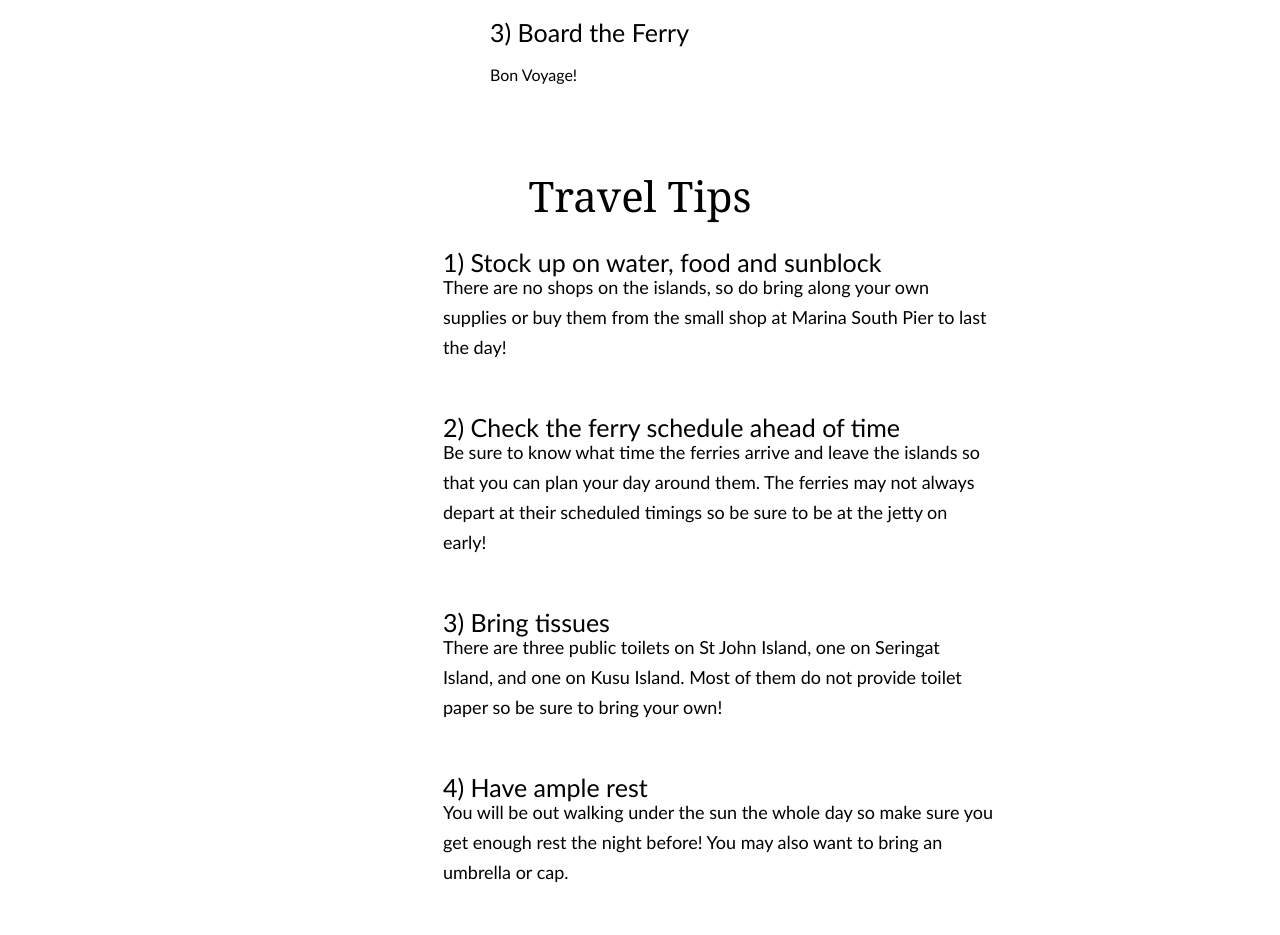
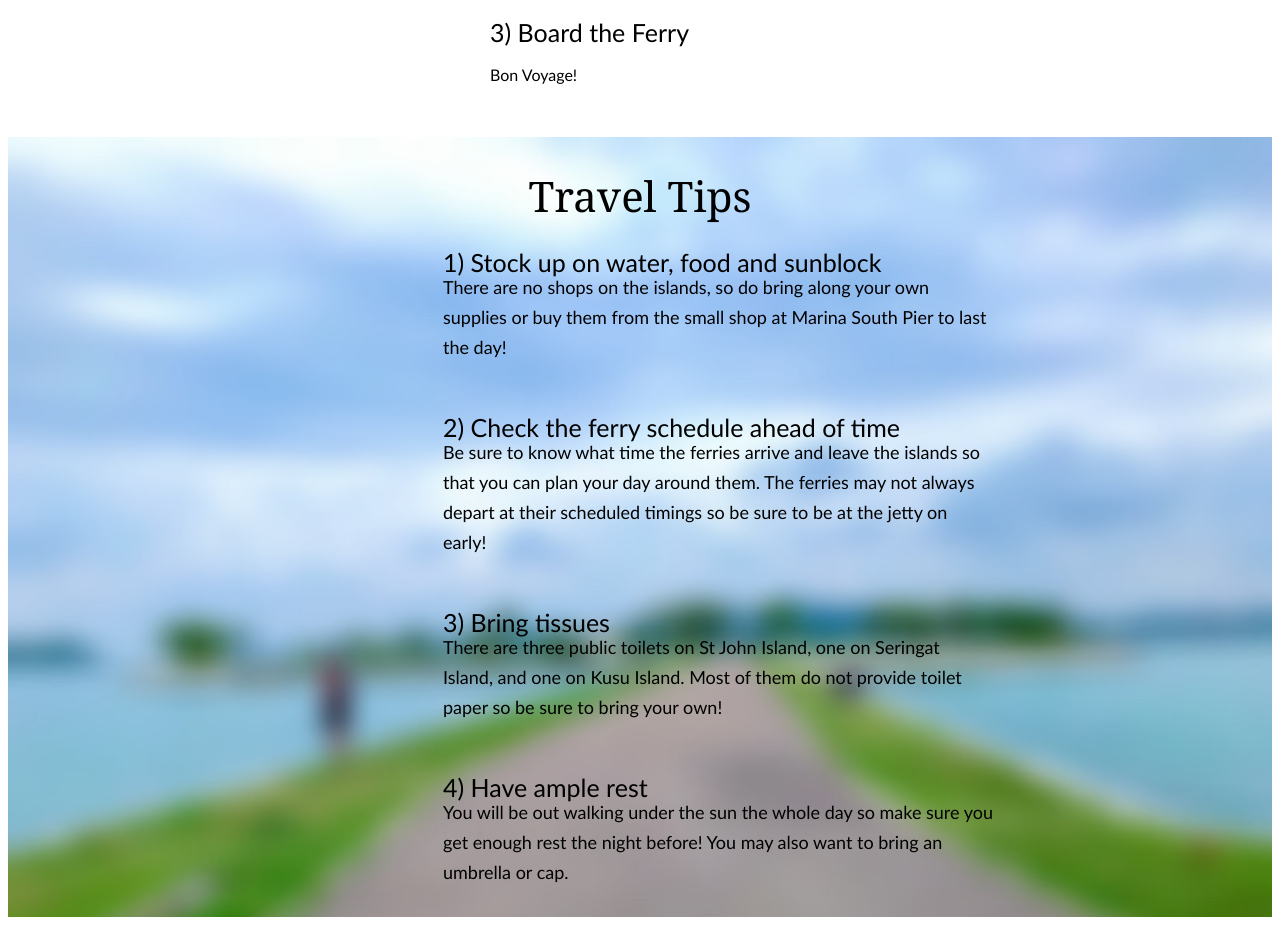
Before and after one commit to hongtatngo/Southern_island, a plain HTML site: page index.html in a window 1280 px wide. Shown: the part 4302-5237 px from the top of the page. Drawn offline with Linux system fonts and the light colour scheme.

Commit message:
Add files via upload

```diff
--- a/index.html
+++ b/index.html
@@ -213,7 +213,7 @@
         line-height: 30px;
       }
       .end {
-        background-image: url("blurred photo.jpeg");
+        background-image: url("blurredphoto.jpeg");
         background-repeat: no-repeat;
         background-size: cover;
       }
```
Also changed, not shown: blurredphoto.JPEG (added).
